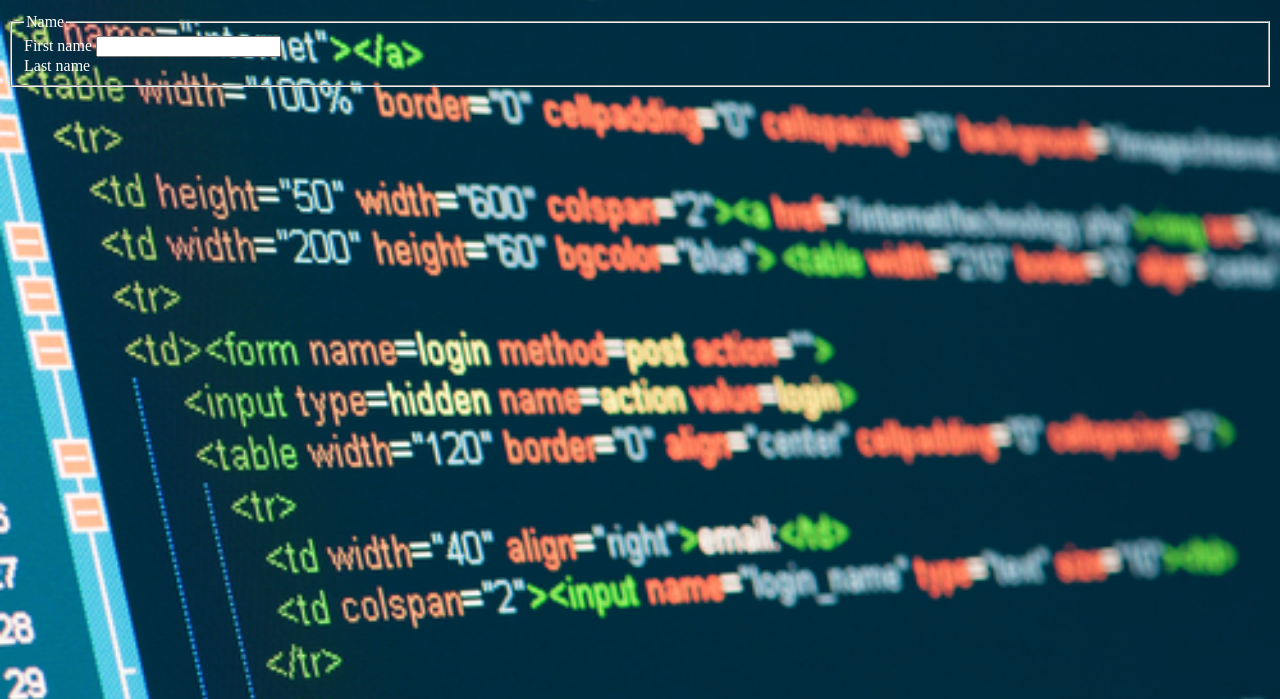
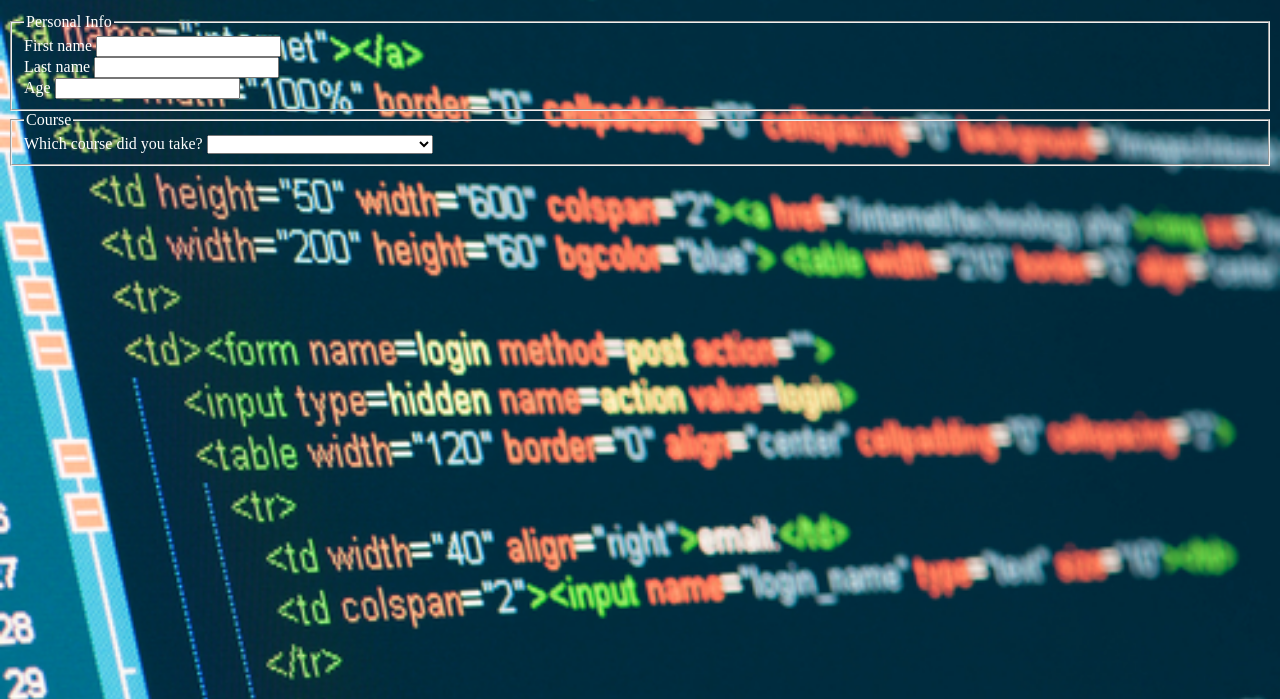
Before and after one commit to VincinChristmas/PersonalProjects, a plain HTML site: page codingBootCampSurvey/index.html in a window 1280 px wide. Shown: the part 101-800 px from the top of the page. Drawn offline with Linux system fonts and the light colour scheme.

Commit message:
made some changes to index.html

```diff
--- a/codingBootCampSurvey/index.html
+++ b/codingBootCampSurvey/index.html
@@ -13,10 +13,31 @@
       <div class="questions">
         <form>
         <fieldset>
-            <legend>Name</legend>
+            <legend>Personal Info</legend>
                 <label>First name</label>
-                    <input type="text" id="name" name="firstname"><br>
+                    <input type="text"  name="firstname"><br>
                 <label>Last name</label>
+                <input type="text" name="lastname"><br>
+                   <label>Age</label>
+                   <input type="number" name="age"><br>
+        </fieldset>
+
+        <fieldset>
+          <legend>Course</legend>
+             <label for="course">Which course did you take?</label>
+             <select name="course" id="course">
+                <option></option>
+                <option>Html & CSS for Web Development</option>
+                <option>JavaScript Foundamentals</option>
+                <option>Intermediate JavaScript</option>
+                <option>Advanced JavaScript</option>
+                <option>Scratch Programming</option>
+                <option>Python</option>
+                <option>Raspberry Pi</option>
+                <option>Algebraic Problem Solving</option>
+                <option>Git & Github</option>
+                <option>Hacking with Linux</option>
+             </select>
 
 
         </fieldset>
```
